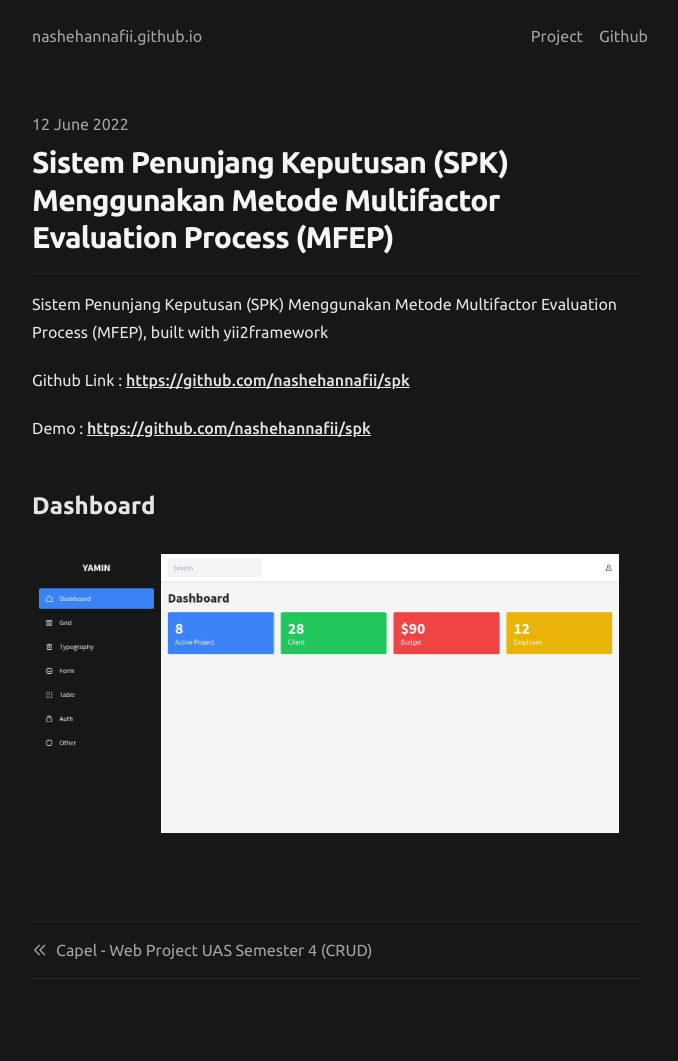
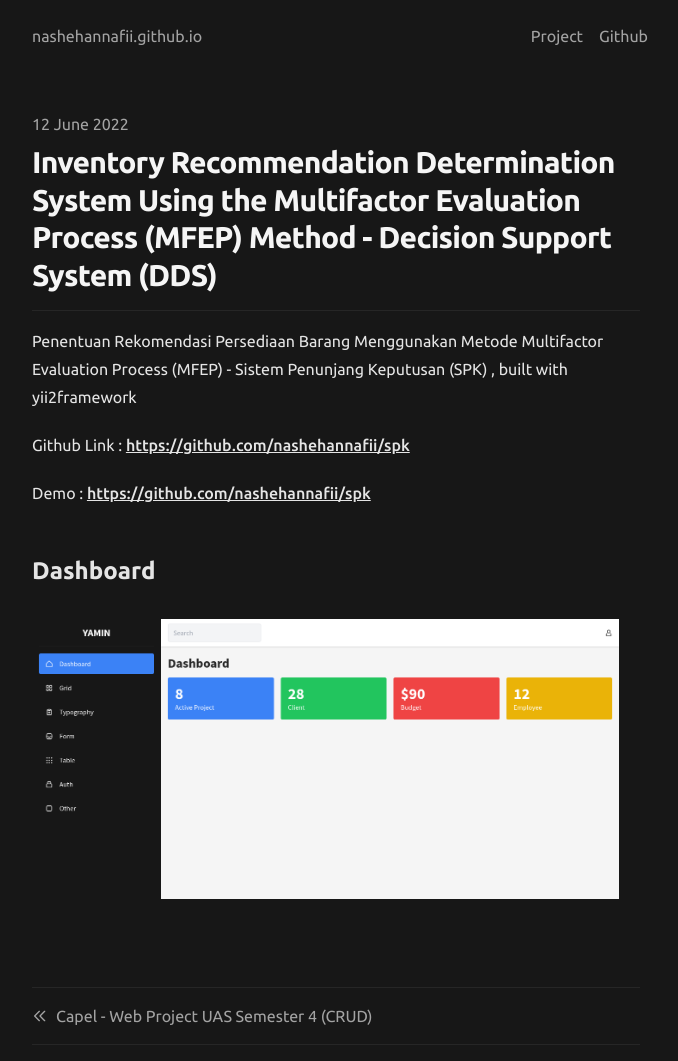
Before and after one commit to nashehannafii/nasheh.github.io, a Jekyll site: the page built from _projects/uas6.md, in a window 1280 px wide. Shown: the whole page, without its empty margins (304-982 px from the left). Built offline with Jekyll 4.4.1, drawn with Linux system fonts in a browser that asks for light colours; before the commit the page ends 995 px from its top, so only the background shows below that.

Commit message:
Update uas6.md

```diff
--- a/_projects/uas6.md
+++ b/_projects/uas6.md
@@ -1,10 +1,10 @@
 ---
-title: "Sistem Penunjang Keputusan (SPK) Menggunakan Metode Multifactor Evaluation Process (MFEP)"
+title: "Inventory Recommendation Determination System Using the Multifactor Evaluation Process (MFEP) Method - Decision Support System (DDS)"
 type: "Yii2"
 layout: "post"
 ---
 
-Sistem Penunjang Keputusan (SPK) Menggunakan Metode Multifactor Evaluation Process (MFEP), built with yii2framework
+Penentuan Rekomendasi Persediaan Barang Menggunakan Metode Multifactor Evaluation Process (MFEP) - Sistem Penunjang Keputusan (SPK) , built with yii2framework
 
 Github Link : [https://github.com/nashehannafii/spk](https://github.com/nashehannafii/spk)
 
```
